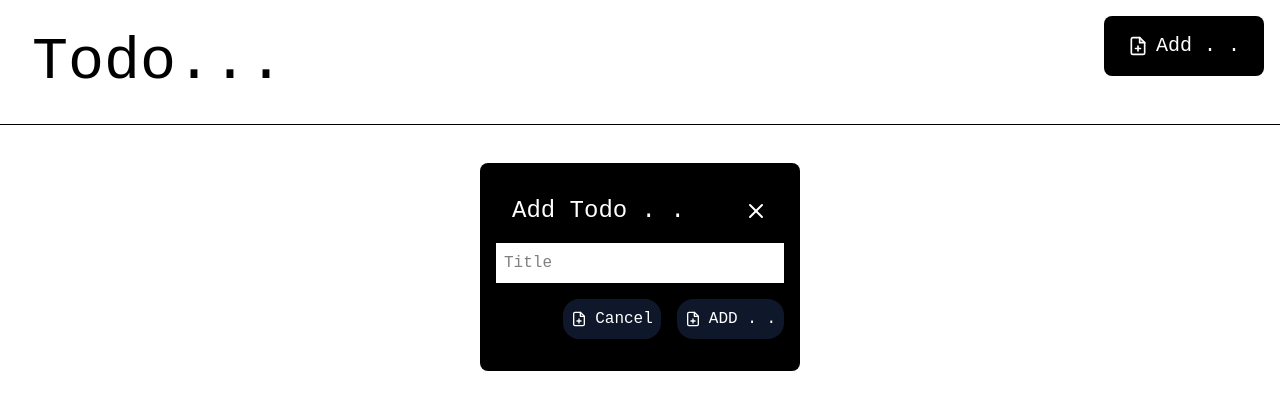
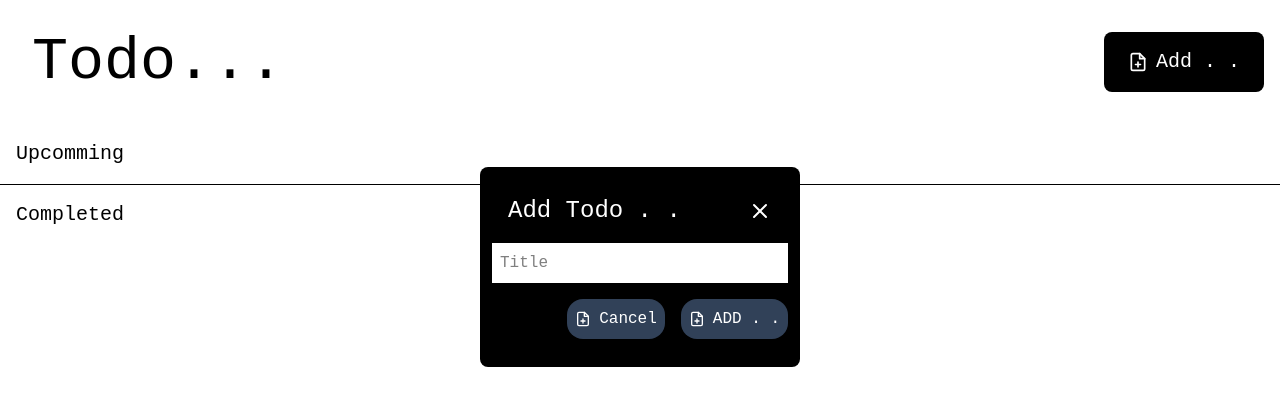
Before and after one commit to Rohanj48/Todo-Page, a React (Vite) app: page / in a window 1280 px wide. Both pictures are taken after a click on the button "Add . .". Shown: the top 410 px of the page. Built offline with nearby package versions, Linux system fonts and the light colour scheme.

Commit message:
added sm animation

```diff
--- a/src/App.jsx
+++ b/src/App.jsx
@@ -75,14 +75,23 @@ function App() {
     return (
         <>
             <Navbar toggle={togglePopup} />
+
+
             {popupActive && <Popup toggle={togglePopup} handleAdd={handleAdd} />}
+            <div className='flex'>
+                <h1 className='text-xl m-4'> Upcomming  </h1>
 
+            </div>
             {titles.map((title, index) => (
                 title.stat == 0 ? <TodoCard key={title.id} Title={title} handleTodoCardChecked={handleTodoCardChecked}
                     handleTodoCardDelete={handleTodoCardDelete} /> : null
             ))}
 
             <hr />
+            <div className='flex'>
+                <h1 className='text-xl m-4'> Completed  </h1>
+
+            </div>
 
             {titles.map((title, index) => (
                 title.stat == 1 ? <TodoCard key={title.id} Title={title} handleTodoCardChecked={handleTodoCardChecked}
--- a/src/components/Navbar.jsx
+++ b/src/components/Navbar.jsx
@@ -3,9 +3,9 @@ import { FiFilePlus } from "react-icons/fi";
 
 const Navbar = ({ toggle }) => {
     return (
-        <div className='flex justify-between m-4'>
+        <div className='flex justify-between m-4 align-middle items-center'>
             <h1 className='text-6xl text-black m-4 ' > Todo...</h1>
-            <button className=" flex items-center gap-2 rounded-lg bg-black text-xl text-white font-medium px-6 py-4 h-fit" type="button"
+            <button className=" flex align-middle items-center gap-2 rounded-lg bg-black text-xl text-white font-medium px-6 py-4 h-fit" type="button"
                 onClick={toggle}>
                 <FiFilePlus />
                 Add . .
--- a/src/components/Popup.jsx
+++ b/src/components/Popup.jsx
@@ -15,22 +15,22 @@ const Popup = ({ toggle, handleAdd }) => {
     }
 
     return (
-        <div className=' w-[40vh] p-4  fixed top-1/3 left-1/2 transform -translate-x-1/2 -translate-y-1/2  bg-black text-white rounded-lg'>
+        <div className=' w-[40vh] p-3  fixed top-1/3 left-1/2 transform -translate-x-1/2 -translate-y-1/2  bg-black text-white rounded-lg'>
             <div className='flex justify-between p-4 text-2xl'>
                 Add Todo . .
                 <button className='text-white' onClick={toggle}>
-                    <FiX />
+                    <FiX className='transition-transform duration-200 hover:scale-120' />
                 </button>
             </div>
             <input name="Title" value={title} onChange={e => setTitle(e.target.value)}
                 className="bg-white text-black p-2 w-full " placeholder='Title' />
             <div className='flex  justify-end my-4 gap-x-4 '>
-                <button className='text-white bg-slate-900 p-2 rounded-2xl flex items-center gap-2 text-md'
+                <button className='text-white bg-slate-700 p-2 rounded-2xl flex items-center gap-2 text-md transition-transform duration-200 hover:scale-110'
                     onClick={toggle} >
                     <FiFilePlus />
                     Cancel
                 </button>
-                <button className='text-white bg-slate-900 p-2 rounded-2xl flex items-center gap-2 text-md'
+                <button className='text-white bg-slate-700 p-2 rounded-2xl flex items-center gap-2 text-md transition-transform duration-200 hover:scale-110'
                     onClick={addClicked} >
                     <FiFilePlus />
                     ADD . .
--- a/src/components/TodoCard.jsx
+++ b/src/components/TodoCard.jsx
@@ -15,7 +15,7 @@ const TodoCard = ({ Title, handleTodoCardChecked, handleTodoCardDelete }) => {
 
     if (Title.stat == 0)
         return (
-            <div className="p-2 m-4 bg-gray-200 rounded list-none text-xl flex items-center justify-between ">
+            <div className="p-2 m-4 bg-gray-200 rounded list-none text-xl flex items-center justify-between transition-transform duration-200 hover:scale-101">
 
                 {Title.title}
 
@@ -34,7 +34,7 @@ const TodoCard = ({ Title, handleTodoCardChecked, handleTodoCardDelete }) => {
             </div>);
     else
         return (
-            <div className="p-2 m-4 bg-gray-200 rounded list-none  line-through text-xl flex items-center justify-between text-gray-400">
+            <div className="p-2 m-4 bg-gray-200 rounded list-none  line-through text-xl flex items-center justify-between text-gray-400 transition-transform duration-200 hover:scale-101">
 
                 {Title.title}
 
```
